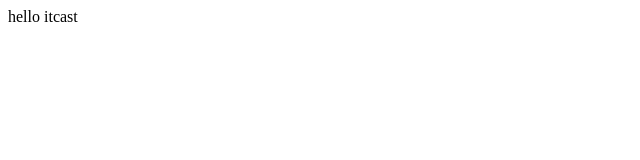
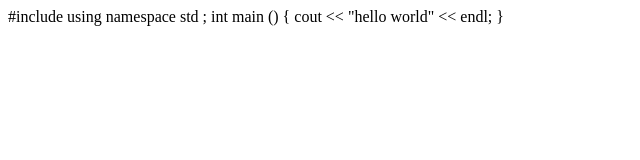
Before and after one commit to LiSin777/LiSin777.github.io, a plain HTML site: page index.html in a window 1280 px wide. Shown: the whole page, without its empty margins (0-640 px from the left). Drawn offline with Linux system fonts and the light colour scheme.

Commit message:
hello world
你好，世界

```diff
--- a/index.html
+++ b/index.html
@@ -1 +1,7 @@
-hello itcast
+#include <iostraem>
+
+using namespace std ;
+int main ()
+{
+  cout << "hello world" << endl;
+}
```
